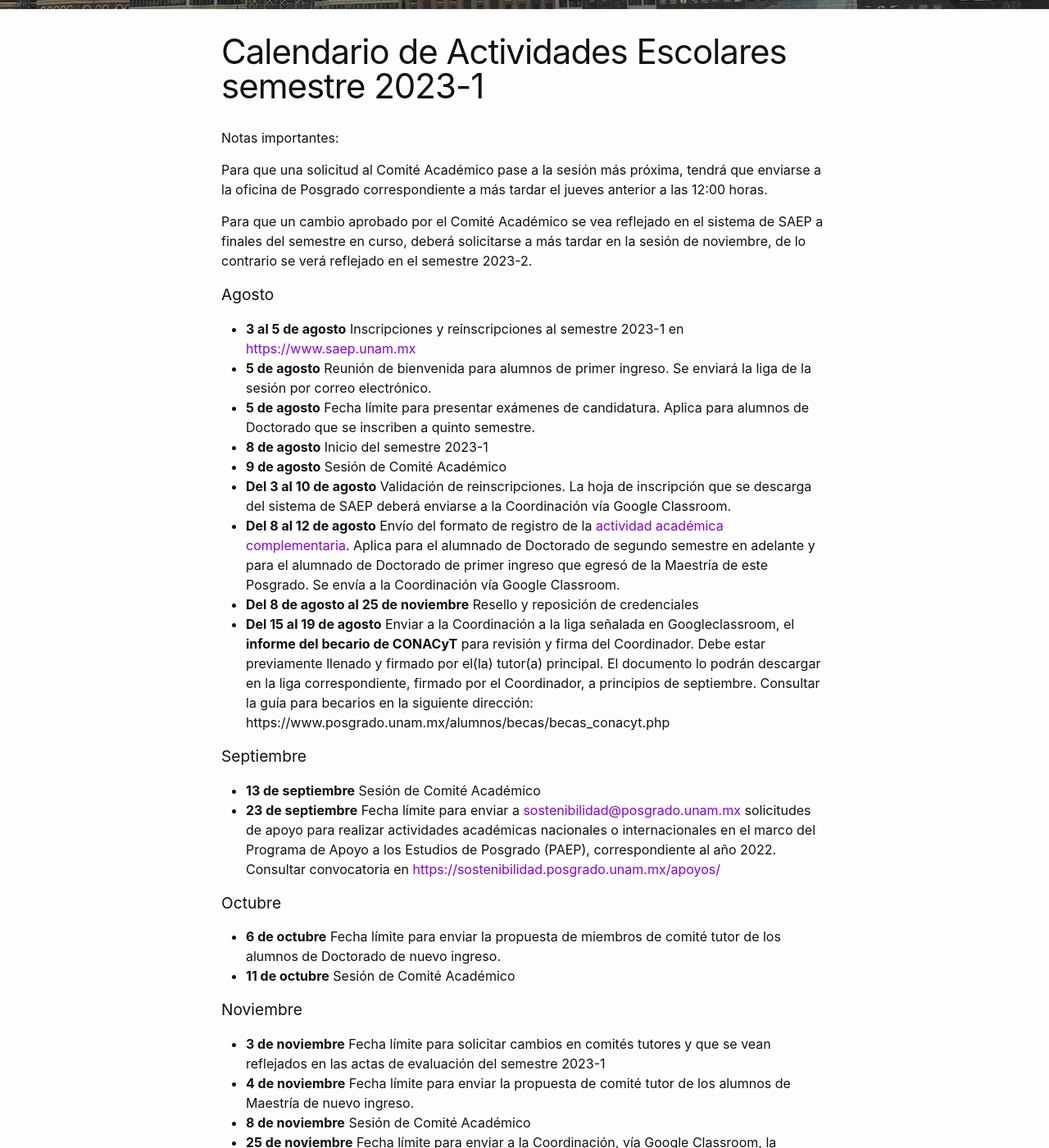
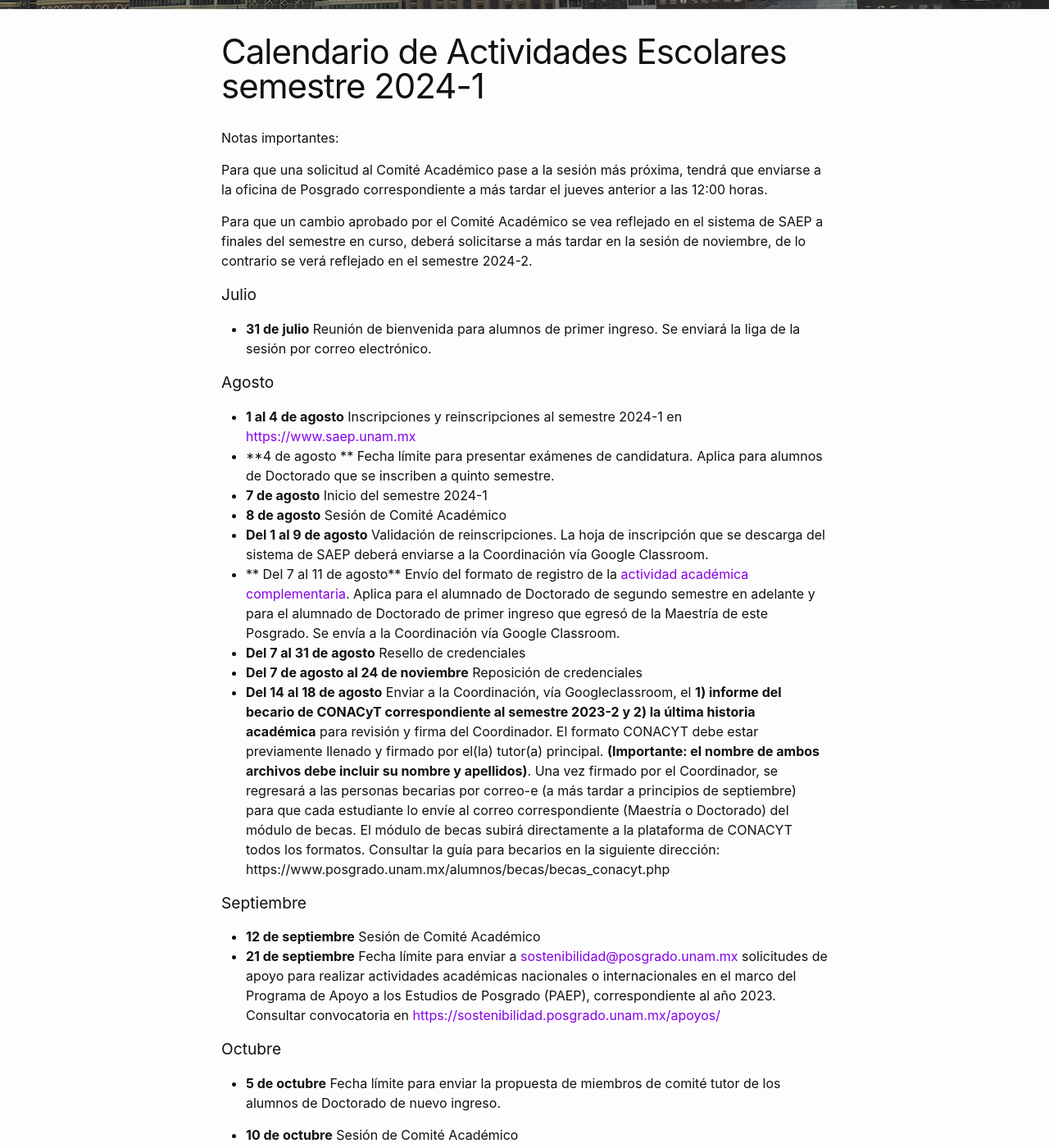
Before and after one commit to pcs-unam/pcs-unam.github.io, a Jekyll site: the page built from posgrado/calendario1.md, in a window 1280 px wide and 1400 px high, scrolled down 210 px. Shown: the whole window at 82% size. Built offline with Jekyll 4.4.1, drawn with Linux system fonts in a browser that asks for light colours; some of the changed text lies outside the part shown.

Commit message:
Publicación calendario 2024-1

```diff
--- a/posgrado/calendario1.md
+++ b/posgrado/calendario1.md
@@ -1,5 +1,5 @@
 ---
-title: Calendario de Actividades Escolares semestre 2023-1
+title: Calendario de Actividades Escolares semestre 2024-1
 layout: page
 permalink: /posgrado/calendario1/
 pleca: /assets/plecas/p16.jpg
@@ -9,53 +9,54 @@ Notas importantes:
 
 Para que una solicitud al Comité Académico pase a la sesión más próxima, tendrá que enviarse a la oficina de Posgrado correspondiente a más tardar el jueves anterior a las 12:00 horas.
 
-Para que un cambio aprobado por el Comité Académico se vea reflejado en el sistema de SAEP a finales del semestre en curso, deberá solicitarse a más tardar en la sesión de noviembre, de lo contrario se verá reflejado en el semestre 2023-2.
+Para que un cambio aprobado por el Comité Académico se vea reflejado en el sistema de SAEP a finales del semestre en curso, deberá solicitarse a más tardar en la sesión de noviembre, de lo contrario se verá reflejado en el semestre 2024-2.
 
+### Julio
+
+- **31 de julio** Reunión de bienvenida para alumnos de primer ingreso. Se enviará la liga de la sesión por correo electrónico.
 
 ### Agosto
-
-- **3 al 5 de agosto** Inscripciones y reinscripciones al semestre 2023-1 en <https://www.saep.unam.mx>
-- **5 de agosto** Reunión de bienvenida para alumnos de primer ingreso. Se enviará la liga de la sesión por correo electrónico.
-- **5 de agosto** Fecha límite para presentar exámenes de candidatura. Aplica para alumnos de Doctorado que se inscriben a quinto semestre.
-- **8 de agosto** Inicio del semestre 2023-1
-- **9 de agosto** Sesión de Comité Académico
-- **Del 3 al 10 de agosto** Validación de reinscripciones.  La hoja de inscripción que se descarga del sistema de SAEP deberá enviarse a la Coordinación vía Google Classroom.
-- **Del 8 al 12 de agosto** Envío del formato de registro de la [actividad académica complementaria](/doctorado/actividades). Aplica para el alumnado de Doctorado de segundo semestre en adelante y para el alumnado de Doctorado de primer ingreso que egresó de la Maestría de este Posgrado. Se envía a la Coordinación vía Google Classroom.
-- **Del 8 de agosto al 25 de noviembre** Resello y reposición de credenciales
-- **Del 15 al 19 de agosto** Enviar a la Coordinación a la liga señalada en Googleclassroom, el **informe del becario de CONACyT** para revisión y firma del Coordinador. Debe estar previamente llenado y firmado por el(la) tutor(a) principal. El documento lo podrán descargar en la liga correspondiente, firmado por el Coordinador, a principios de septiembre. Consultar la guía para becarios en la siguiente dirección: https://www.posgrado.unam.mx/alumnos/becas/becas_conacyt.php
+- **1 al 4 de agosto** Inscripciones y reinscripciones al semestre 2024-1 en <https://www.saep.unam.mx>
+- **4 de agosto ** Fecha límite para presentar exámenes de candidatura. Aplica para alumnos de Doctorado que se inscriben a quinto semestre.
+- **7 de agosto** Inicio del semestre 2024-1
+- **8 de agosto** Sesión de Comité Académico
+- **Del 1 al 9 de agosto** Validación de reinscripciones.  La hoja de inscripción que se descarga del sistema de SAEP deberá enviarse a la Coordinación vía Google Classroom.
+- ** Del 7 al 11 de agosto** Envío del formato de registro de la [actividad académica complementaria](/doctorado/actividades). Aplica para el alumnado de Doctorado de segundo semestre en adelante y para el alumnado de Doctorado de primer ingreso que egresó de la Maestría de este Posgrado. Se envía a la Coordinación vía Google Classroom.
+- **Del 7 al 31 de agosto** Resello de credenciales
+- **Del 7 de agosto al 24 de noviembre** Reposición de credenciales
+- **Del 14 al 18 de agosto** Enviar a la Coordinación, vía Googleclassroom, el **1) informe del becario de CONACyT correspondiente al semestre 2023-2 y 2) la última historia académica** para revisión y firma del Coordinador. El formato CONACYT debe estar previamente llenado y firmado por el(la) tutor(a) principal. **(Importante: el nombre de ambos archivos debe incluir su nombre y apellidos)**. Una vez firmado por el Coordinador, se regresará a las personas becarias por correo-e (a más tardar a principios de septiembre) para que cada estudiante lo envíe al correo correspondiente (Maestría o Doctorado) del módulo de becas. El módulo de becas subirá directamente a la plataforma de CONACYT todos los formatos. Consultar la guía para becarios en la siguiente dirección: https://www.posgrado.unam.mx/alumnos/becas/becas_conacyt.php
 
 ### Septiembre
 
-- **13 de septiembre** Sesión de Comité Académico
-- **23 de septiembre** Fecha límite para enviar a <sostenibilidad@posgrado.unam.mx>  solicitudes de apoyo para realizar actividades académicas nacionales o internacionales en el marco del Programa de Apoyo a los Estudios de Posgrado (PAEP), correspondiente al año 2022. Consultar convocatoria en <https://sostenibilidad.posgrado.unam.mx/apoyos/>
+- **12 de septiembre** Sesión de Comité Académico
+- **21 de septiembre** Fecha límite para enviar a <sostenibilidad@posgrado.unam.mx>  solicitudes de apoyo para realizar actividades académicas nacionales o internacionales en el marco del Programa de Apoyo a los Estudios de Posgrado (PAEP), correspondiente al año 2023. Consultar convocatoria en <https://sostenibilidad.posgrado.unam.mx/apoyos/>
 
 ### Octubre
 
-- **6 de octubre** Fecha límite para enviar la propuesta de miembros de comité tutor de los alumnos de Doctorado de nuevo ingreso.
-- **11 de octubre** Sesión de Comité Académico
+- **5 de octubre** Fecha límite para enviar la propuesta de miembros de comité tutor de los alumnos de Doctorado de nuevo ingreso.
+
+- **10 de octubre** Sesión de Comité Académico
 
 ### Noviembre
 
-- **3 de noviembre** Fecha límite para solicitar cambios en comités tutores y que se vean reflejados en las actas de evaluación del semestre 2023-1
-- **4 de noviembre** Fecha límite para enviar la propuesta de comité tutor de los alumnos de Maestría de nuevo ingreso.
-- **8 de noviembre** Sesión de Comité Académico
-- **25 de noviembre** Fecha límite para enviar a la Coordinación, vía Google Classroom, la solicitud para el registro en el semestre 2023-2 de la actividad [seminario de tesis](/maestria/seminario_tesis). Sólo aplica para el alumnado de Maestría que se inscribirá a tercer o cuarto semestre.
-- **25 de noviembre** Fin del semestre 2023-1
-- **Del 28 de noviembre al 9 de diciembre** Evaluaciones tutorales de Maestría y Doctorado
+- **9 de noviembre** Fecha límite para solicitar cambios en comités tutores y que se vean reflejados en las actas de evaluación del semestre 2024-1
+- **10 de noviembre** Fecha límite para enviar la propuesta de comité tutor de los alumnos de Maestría de nuevo ingreso.
+- **14 de noviembre** Sesión de Comité Académico
+- **24 de noviembre** Fecha límite para enviar a la Coordinación, vía Google Classroom, la solicitud para el registro en el semestre 2024-2 de la actividad [seminario de tesis](/maestria/seminario_tesis). Sólo aplica para el alumnado de Maestría que se inscribirá a tercer o cuarto semestre.
+- **24 de noviembre** Fin del semestre 2024-1
+- **Del 27 de noviembre al 8 de diciembre** Evaluaciones tutorales de Maestría y Doctorado
 
 ### Diciembre
 
+- **5 de diciembre** Sesión de Comité Académico
 - **9 de diciembre** Fecha límite para registrar en actas las evaluaciones tutorales de Maestría en [*https://www.saep.unam.mx*](https://www.saep.unam.mx/). Los miembros del comité tutor deberán ingresar sus comentarios en el acta electrónica y **al final el(la) tutor(a) principal será el responsable de cerrar el acta** con su comentario y calificación acordada entre los miembros del comité tutor. El tutor principal es el único que requiere de firma electrónica para calificar.
-- **9 de diciembre** Fecha límite para registrar en actas las evaluaciones tutorales de Doctorado en [*https://www.saep.unam.mx*](https://www.saep.unam.mx/). E(la)l tutor(a) principal y miembros del comité tutor deberán ingresar al sistema para emitir comentarios sobre la evaluación tutoral. No se requiere de firma electrónica. La evaluación tutoral y la evaluación de la actividad complementaria forman parte de una sola evaluación semestral.
-- **9 de diciembre** Fecha límite para enviar a la Coordinación, vía Google Classroom, el acta de la actividad académica complementaria de Doctorado del semestre 2023-1, evaluada y firmada por todos los miembros del comité tutor. Descargar el acta de evaluación de la actividad académica complementaria de Doctorado en <https://sostenibilidad.posgrado.unam.mx/doctorado/descargables/>
-- **9 de diciembre** Fecha límite para enviar a la Coordinación, vía Google Classroom, el acta y resumen del seminario de tesis o acta y constancia del seminario de investigación de Maestría del semestre 2023-1, evaluadas y firmadas por todos los miembros del comité tutor. Descargar el acta de evaluación del seminario de tesis o seminario de investigación de Maestría en <https://sostenibilidad.posgrado.unam.mx/maestria/descargables/> Sólo aplica para el alumnado que haya registrado alguna de estas dos actividades
-- **9 de diciembre** Fecha límite para registrar en actas las evaluaciones de las asignaturas correspondientes al semestre 2023-1 en [*https://www.saep.unam.mx*](https://www.saep.unam.mx/)
-- **13 de diciembre** Sesión de Comité Académico
-- **Del 19 de diciembre al 4 de enero de 2023** Vacaciones académico-administrativas
-
-Para conocer las fechas de entrega del informe de becarios CONACyT correspondiente al semestre 2023-1, consultar la siguiente dirección: <https://www.posgrado.unam.mx/alumnos/becas/becas_conacyt.php>
+- **8 de diciembre** Fecha límite para registrar en actas las evaluaciones tutorales de Doctorado en [*https://www.saep.unam.mx*](https://www.saep.unam.mx/). E(la)l tutor(a) principal y miembros del comité tutor deberán ingresar al sistema para emitir comentarios sobre la evaluación tutoral. No se requiere de firma electrónica. La evaluación tutoral y la evaluación de la actividad complementaria forman parte de una sola evaluación semestral.
+- **8 de diciembre** Fecha límite para enviar a la Coordinación, vía Google Classroom, el acta de la actividad académica complementaria de Doctorado del semestre 2024-1, evaluada y firmada por todos los miembros del comité tutor. Descargar el acta de evaluación de la actividad académica complementaria de Doctorado en <https://sostenibilidad.posgrado.unam.mx/doctorado/descargables/>
+- **8 de diciembre** Fecha límite para enviar a la Coordinación, vía Google Classroom, el acta y resumen del seminario de tesis o acta y constancia del seminario de investigación de Maestría del semestre 2024-1, evaluadas y firmadas por todos los miembros del comité tutor. Descargar el acta de evaluación del seminario de tesis o seminario de investigación de Maestría en <https://sostenibilidad.posgrado.unam.mx/maestria/descargables/> Sólo aplica para el alumnado que haya registrado alguna de estas dos actividades
+- **8 de diciembre** Fecha límite para registrar en actas las evaluaciones de las asignaturas correspondientes al semestre 2024-1 en [*https://www.saep.unam.mx*](https://www.saep.unam.mx/)
+- **Del 18 de diciembre al 5 de enero de 2024** Vacaciones académico-administrativas
 
 ### Enero
 
-- **17 de enero** Sesión de Comité Académico
-- **30 de enero** Inicio del semestre 2023-2
+- **16 de enero** Sesión de Comité Académico
+- **29 de enero** Inicio del semestre 2024-2
```
